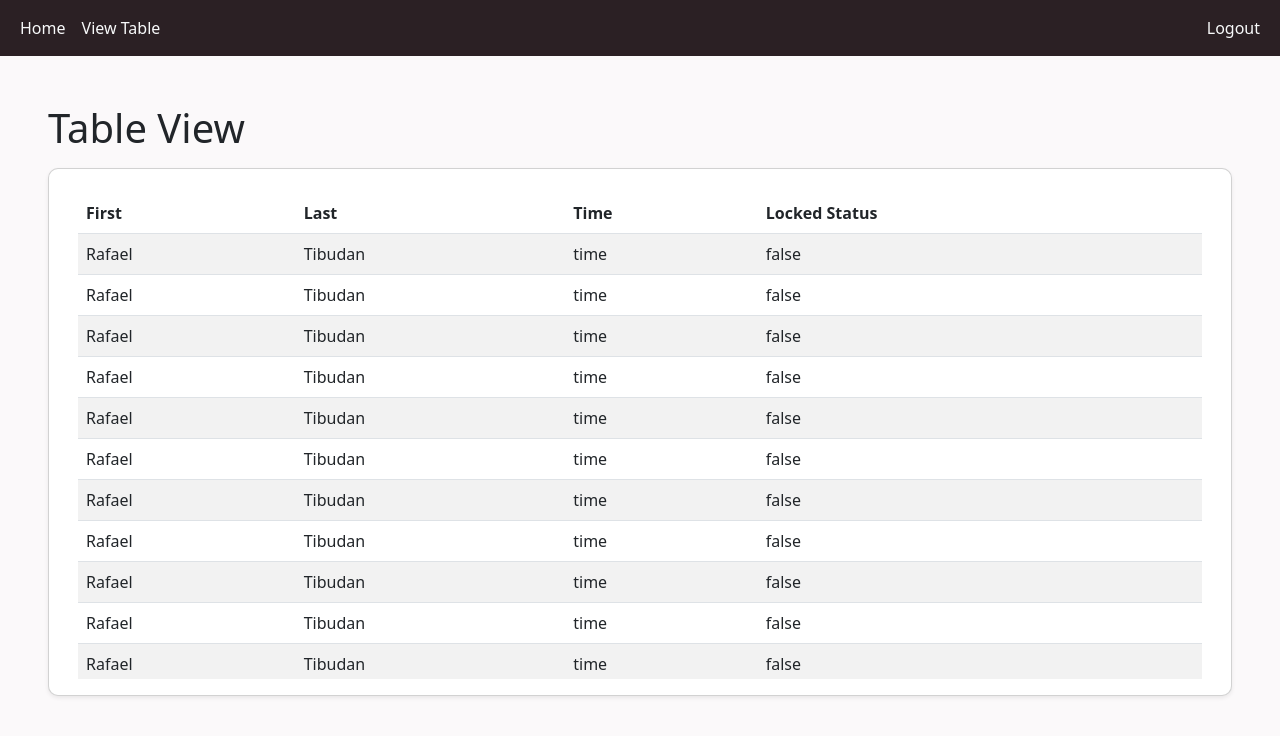
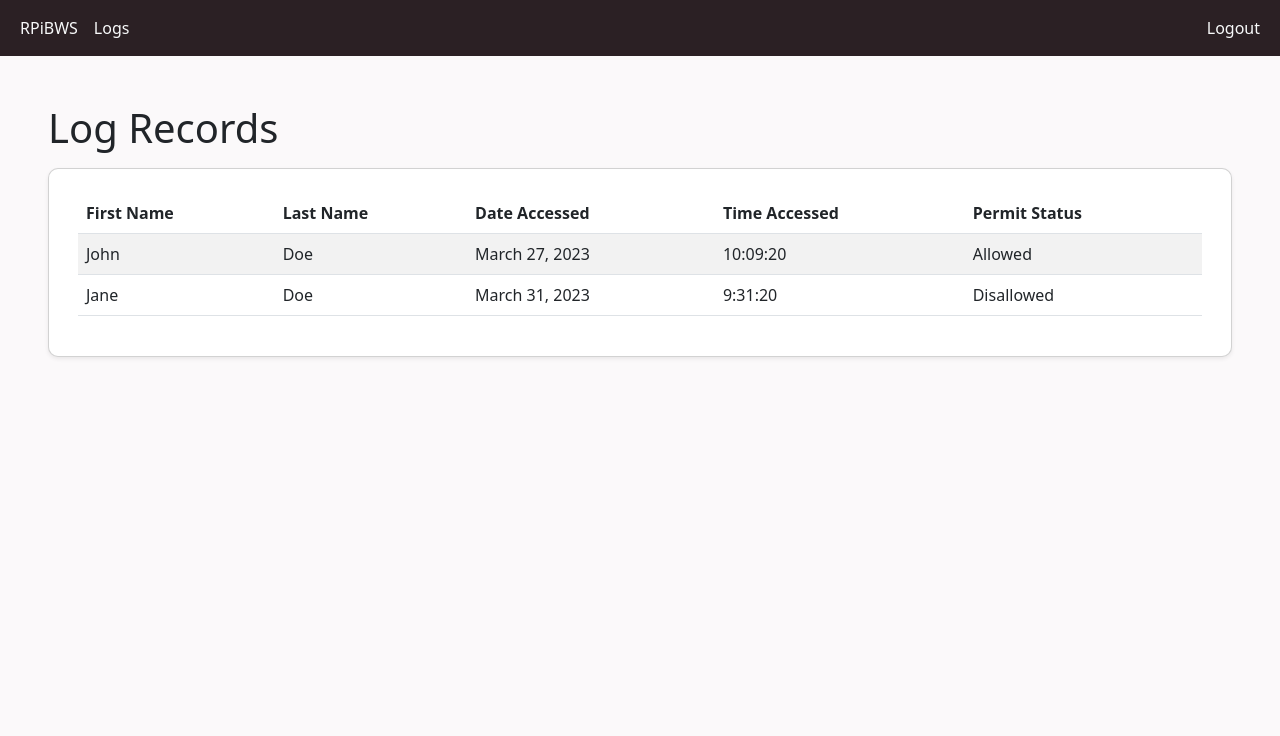
Before and after one commit to Rafael-main/RASPBERRY-PI-BASED-BURGLARY-WARNING-SYSTEM-WITH-RFID, a Flask app: page /table in a window 1280 px wide. Shown: the top 736 px of the page. Run offline with Flask 3, Linux system fonts and the light colour scheme.

Commit message:
added more

```diff
--- a/app/__init__.py
+++ b/app/__init__.py
@@ -2,12 +2,12 @@ from flask import Flask
 import sqlite3
 from flask_sqlalchemy import SQLAlchemy
 from config import SECRET_KEY, DB_NAME
+# from app.modelsdels import User, AuthorizedUsers, UserLogs
 
 
 db = SQLAlchemy()
 app = Flask(__name__)
 
-# sqlite = sqlite3.connect(DB_NAME, check_same_thread=False)
 app.config['SECRET_KEY'] = SECRET_KEY
 app.config['SQLALCHEMY_DATABASE_URI'] = 'sqlite:///db.sqlite'
 
--- a/app/modelsdels.py
+++ b/app/modelsdels.py
@@ -3,6 +3,7 @@ from app import db
 
 class User(db.Model):
     id = db.Column(db.Integer, primary_key=True) # primary keys are required by SQLAlchemy
+    uuid = db.Column(db.String(1000))
     password = db.Column(db.String(100))
     name = db.Column(db.String(1000))
 
@@ -11,7 +12,7 @@ class AuthorizedUsers(db.Model):
     rfidTagNum = db.Column(db.String(100))
     name = db.Column(db.String(1000))
 
-class CheckedIn(db.Model):
+class UserLogs(db.Model):
     id = db.Column(db.Integer, primary_key=True) # primary keys are required by SQLAlchemy
     rfidTagNum = db.Column(db.String(100))
     name = db.Column(db.String(1000))
--- a/app/routes.py
+++ b/app/routes.py
@@ -19,6 +19,7 @@ def welcome():
 
     if signup_form.validate_on_submit():
 
+        # create a uuid for a user
         userid = f'user-{str(uuid.uuid4())[:5]}'
         # signUpdb = models.record(userid = userid, username = signup_form.username.data, password=signup_form.password.data)
         # signUp_status = signUpdb.signUp()
@@ -26,8 +27,24 @@ def welcome():
         user = User(id = userid, name = signup_form.username.data, password = signup_form.password.data)
         db.session.add(user)
         db.session.commit()
+
+        # get the first user in the database with a specific name
+        curr_user = User.query.filter_by(name=signup_form.username.data).first()
+
+
+        # check if user is already signed up with app
+        if (curr_user != signup_form.username.data):
+            session.permanent = True
+
+            # login user
+
+
+        else:
+            flash('Username Already Exists!', 'warning')
+
+        return redirect(url_for('home'))
+
         # if signUp_status == 'success':
-        #     session.permanent = True
         #     loginStatusAndData = signUpdb.login()  # loginStatusAndData mo return na sya sa data sa user na gi login if valid
 
         #     session['user'] = loginStatusAndData
@@ -60,10 +77,11 @@ def logout():
 
 @app.route('/home')
 def home():
-    if 'user' in session:
-        return render_template('home.html')
-    else:
-        return redirect(url_for('welcome'))
+    # if 'user' in session:
+    #     return render_template('home.html')
+    # else:
+    #     # return redirect(url_for('welcome'))
+    return render_template('home.html')
 
 @app.route('/table')
 def table():
--- a/app/templates/layout.html
+++ b/app/templates/layout.html
@@ -7,14 +7,14 @@
     <link href="https://cdn.jsdelivr.net/npm/bootstrap@5.2.3/dist/css/bootstrap.min.css" rel="stylesheet" integrity="sha384-rbsA2VBKQhggwzxH7pPCaAqO46MgnOM80zW1RWuH61DGLwZJEdK2Kadq2F9CUG65" crossorigin="anonymous">
     <link rel="stylesheet" href="{{ url_for('static', filename='stylesheets/main.css') }}" />
 
-    <title>Home</title>
+    <title>RPiBWS</title>
 </head>
 <body>
     <nav class="navbar navbar-expand-lg" style="background-color: #2b2024 !important;">
         <div class="container-fluid text-light">
             <div class="navbar-nav">
-                <a class="nav-link text-light   " aria-current="page" href="{{url_for('home')}}">Home</a>
-                <a class="nav-link text-light" href="{{url_for('table')}}">View Table</a>
+                <a class="nav-link text-light   " aria-current="page" href="{{url_for('home')}}">RPiBWS</a>
+                <a class="nav-link text-light" href="{{url_for('table')}}">Logs</a>
             </div>
           <button class="navbar-toggler " type="button" data-bs-toggle="collapse" data-bs-target="#navbarNavAltMarkup" aria-controls="navbarNavAltMarkup" aria-expanded="false" aria-label="Toggle navigation">
             <span class="navbar-toggler-icon text-light"></span>
--- a/app/templates/table.html
+++ b/app/templates/table.html
@@ -2,92 +2,34 @@
 {% block content %}
 
     <div class="p-5">
-        <div class="display-6 mb-3">Table View</div>
+        <div class="display-6 mb-3">Log Records</div>
         <div class="card table-card p-3 shadow-sm mb-3">
             <div class="container p-2 table-responsive">
                 <table class="table caption-top table-striped">
                     <thead>
                         <tr>
-                        <th scope="col">First</th>
-                        <th scope="col">Last</th>
-                        <th scope="col">Time</th>
-                        <th scope="col">Locked Status</th>
+                        <th scope="col">First Name</th>
+                        <th scope="col">Last Name</th>
+                        <th scope="col">Date Accessed</th>
+                        <th scope="col">Time Accessed</th>
+                        <th scope="col">Permit Status</th>
                         </tr>
                     </thead>
                     <tbody>
                         <tr>
-                            <td>Rafael</td>
-                            <td>Tibudan</td>
-                            <td>time</td>
-                            <td>false</td>
+                            <td>John</td>
+                            <td>Doe</td>
+                            <td>March 27, 2023</td>
+                            <td>10:09:20</td>
+                            <td>Allowed</td>
                         </tr>
                         <tr>
-                            <td>Rafael</td>
-                            <td>Tibudan</td>
-                            <td>time</td>
-                            <td>false</td>
+                            <td>Jane</td>
+                            <td>Doe</td>
+                            <td>March 31, 2023</td>
+                            <td>9:31:20</td>
+                            <td>Disallowed  </td>
                         </tr>
-                        <tr>
-                            <td>Rafael</td>
-                            <td>Tibudan</td>
-                            <td>time</td>
-                            <td>false</td>
-                        </tr>
-                        <tr>
-                            <td>Rafael</td>
-                            <td>Tibudan</td>
-                            <td>time</td>
-                            <td>false</td>
-                        </tr>
-                        <tr>
-                            <td>Rafael</td>
-                            <td>Tibudan</td>
-                            <td>time</td>
-                            <td>false</td>
-                        </tr>
-                        <tr>
-                            <td>Rafael</td>
-                            <td>Tibudan</td>
-                            <td>time</td>
-                            <td>false</td>
-                        </tr>
-                        <tr>
-                            <td>Rafael</td>
-                            <td>Tibudan</td>
-                            <td>time</td>
-                            <td>false</td>
-                        </tr>
-                        <tr>
-                            <td>Rafael</td>
-                            <td>Tibudan</td>
-                            <td>time</td>
-                            <td>false</td>
-                        </tr>
-                        <tr>
-                            <td>Rafael</td>
-                            <td>Tibudan</td>
-                            <td>time</td>
-                            <td>false</td>
-                        </tr>
-                        <tr>
-                            <td>Rafael</td>
-                            <td>Tibudan</td>
-                            <td>time</td>
-                            <td>false</td>
-                        </tr>
-                        <tr>
-                            <td>Rafael</td>
-                            <td>Tibudan</td>
-                            <td>time</td>
-                            <td>false</td>
-                        </tr>
-                        <tr>
-                            <td>Rafael</td>
-                            <td>Tibudan</td>
-                            <td>time</td>
-                            <td>false</td>
-                        </tr>
-
                     </tbody>
                 </table>
             </div>
```
Also changed, not shown: app/auth.py (deleted, +0 -53 lines), app/controller.py (added, +26 -0 lines), app/main.py (deleted, +0 -89 lines), app/templates/home.html (+5 -5 lines), firm_sys/main_firmware.py (added, +58 -0 lines), main.py (deleted, +0 -16 lines).
